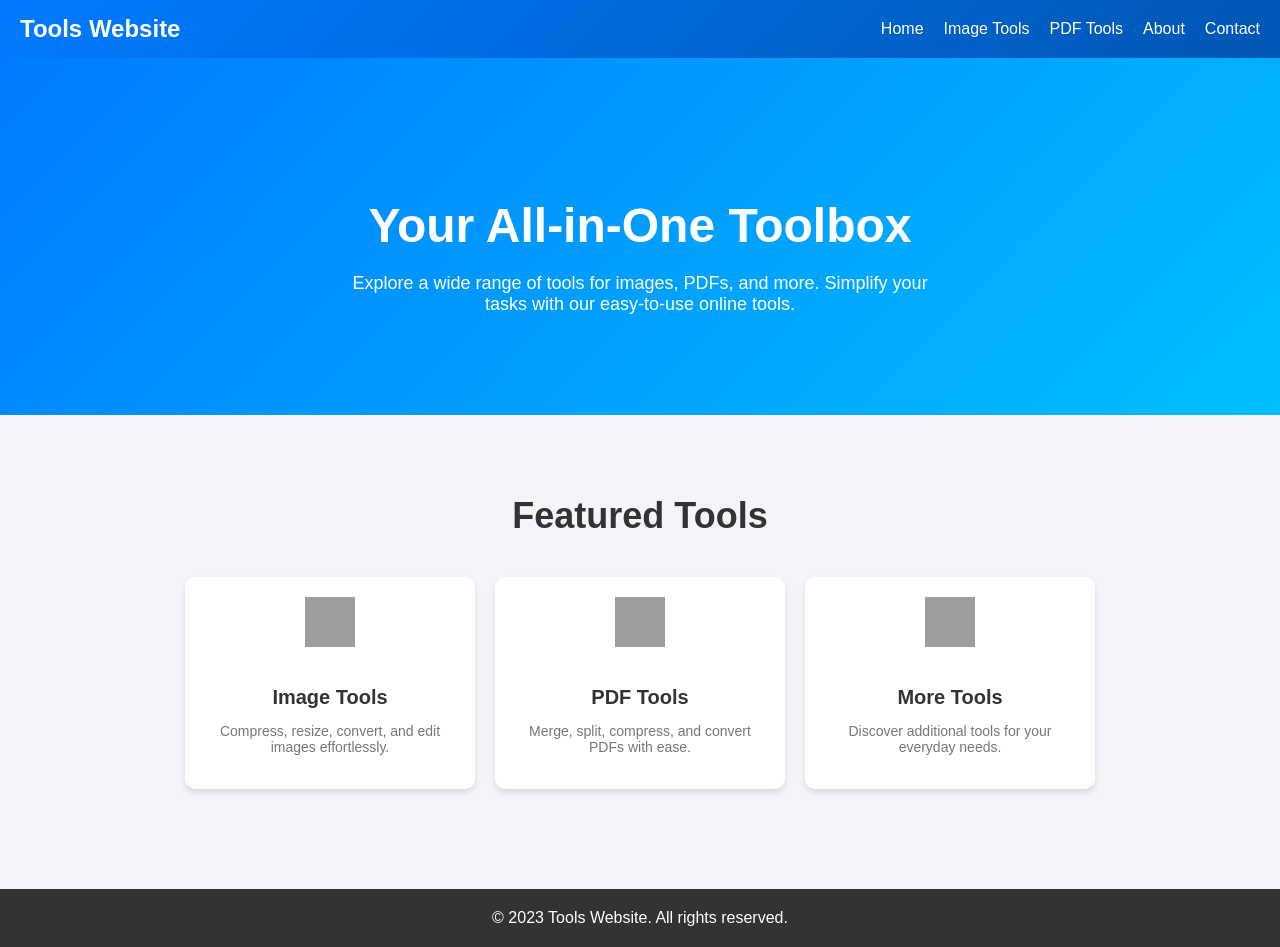
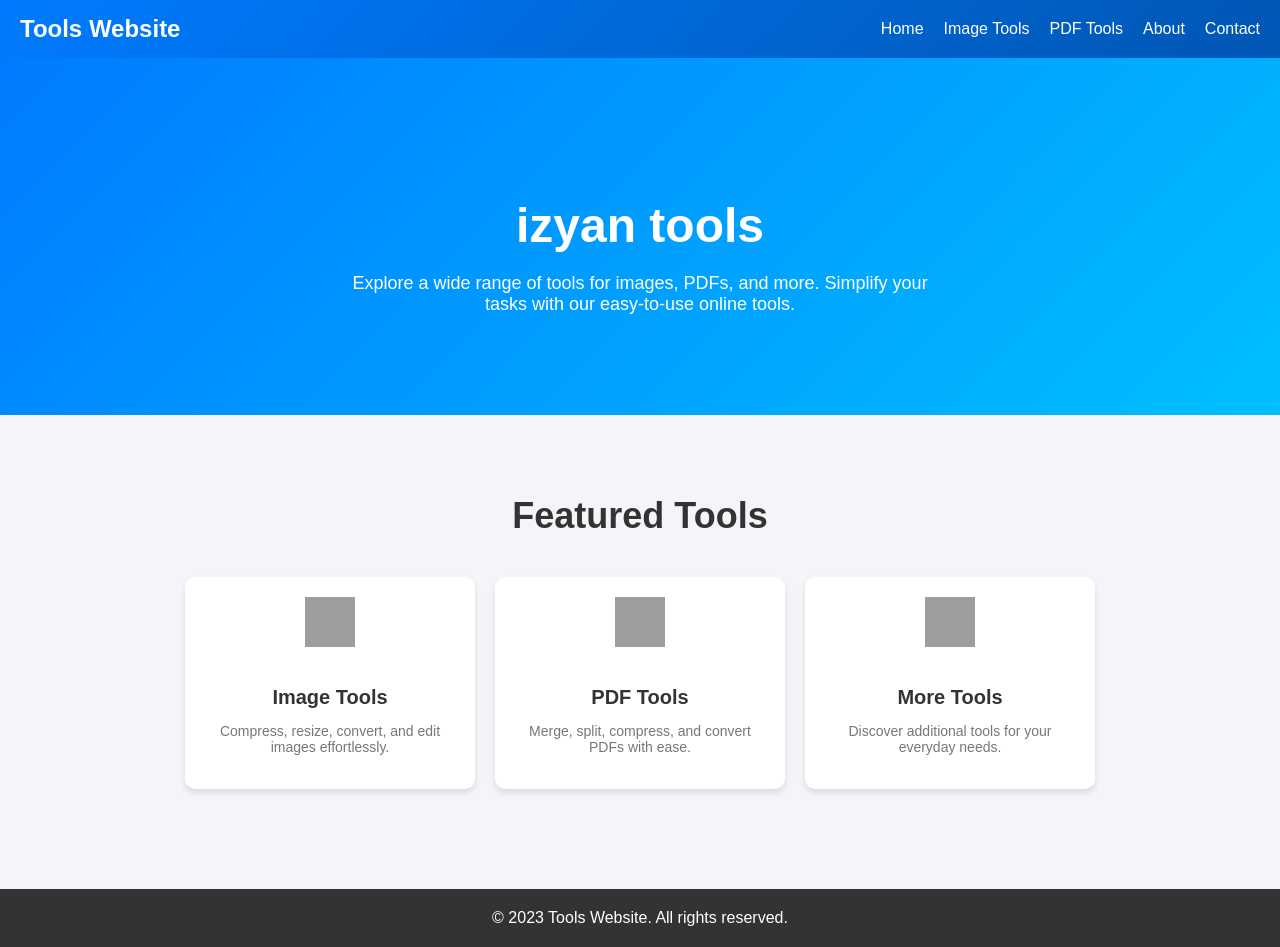
Before and after one commit to Izyan1433/tool, a plain HTML site: page index.html in a window 1280 px wide. Drawn offline with Linux system fonts and the light colour scheme; grey boxes are pictures that could not be loaded.

Commit message:
Update index.html

```diff
--- a/index.html
+++ b/index.html
@@ -163,7 +163,7 @@
 
   <!-- Hero Section -->
   <section class="hero">
-    <h1>Your All-in-One Toolbox</h1>
+    <h1>izyan tools</h1>
     <p>Explore a wide range of tools for images, PDFs, and more. Simplify your tasks with our easy-to-use online tools.</p>
   </section>
 
```
